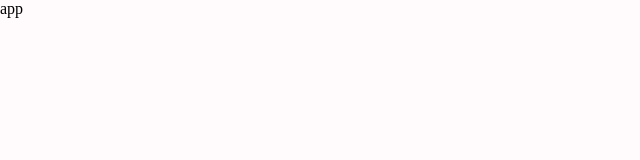
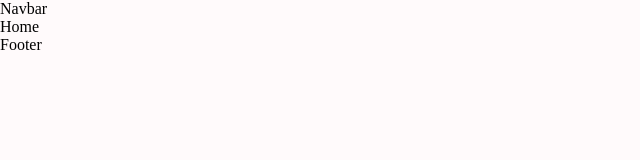
Before and after one commit to devmunro/Fitness-React-Website, a React (Create React App) app: page / in a window 1280 px wide. Shown: the top 160 px of the page, without its empty margins (0-640 px from the left). Built offline with nearby package versions, Linux system fonts and the light colour scheme.

Commit message:
add pages and components

```diff
--- a/src/App.js
+++ b/src/App.js
@@ -1,10 +1,22 @@
 import './App.css';
+
+import {Route, Routes} from 'react-router-dom';
+import {Box} from '@mui/material'
+import ExerciseDetails from './Pages/ExerciseDetails';
+import Home from './Pages/Home';
+import Navbar from './Components/Navbar';
+import Footer from './Components/Footer';
 
 function App() {
   return (
-    <div >
-      app
-    </div>
+    <Box width="400px" sx={{width: {xl: '1488px'}}} m="auto">
+      <Navbar/>
+      <Routes>
+        <Route path="/" element={<Home/>}></Route>
+        <Route path="/exercise/:id" element={<ExerciseDetails/>}></Route>
+      </Routes>
+      <Footer/>
+    </Box>
   );
 }
 
--- /dev/null
+++ b/src/Components/Footer.js
@@ -0,0 +1,9 @@
+import React from 'react'
+
+function Footer() {
+  return (
+    <div>Footer</div>
+  )
+}
+
+export default Footer
--- /dev/null
+++ b/src/Components/Navbar.js
@@ -0,0 +1,9 @@
+import React from 'react'
+
+function Navbar() {
+  return (
+    <div>Navbar</div>
+  )
+}
+
+export default Navbar
--- /dev/null
+++ b/src/Pages/ExerciseDetails.js
@@ -0,0 +1,9 @@
+import React from 'react'
+
+function ExerciseDetails() {
+  return (
+    <div>ExerciseDetails</div>
+  )
+}
+
+export default ExerciseDetails
--- /dev/null
+++ b/src/Pages/Home.js
@@ -0,0 +1,9 @@
+import React from 'react'
+
+function Home() {
+  return (
+    <div>Home</div>
+  )
+}
+
+export default Home
--- a/src/index.js
+++ b/src/index.js
@@ -1,10 +1,11 @@
 import React from 'react';
 import ReactDOM from 'react-dom/client';
 import App from './App';
+import { BrowserRouter } from 'react-router-dom';
 
 const root = ReactDOM.createRoot(document.getElementById('root'));
 root.render(
-  <React.StrictMode>
+  <BrowserRouter>
     <App />
-  </React.StrictMode>
+  </BrowserRouter>
 );
```
